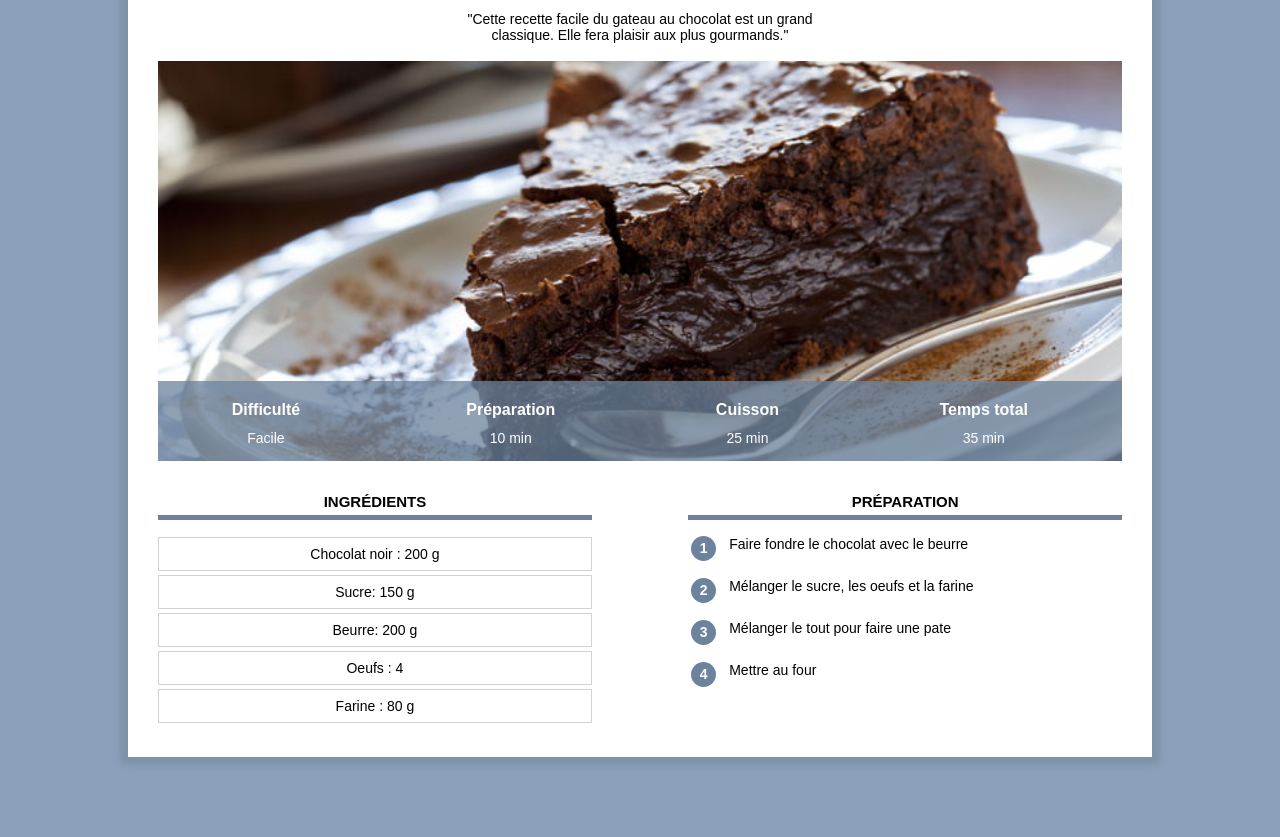
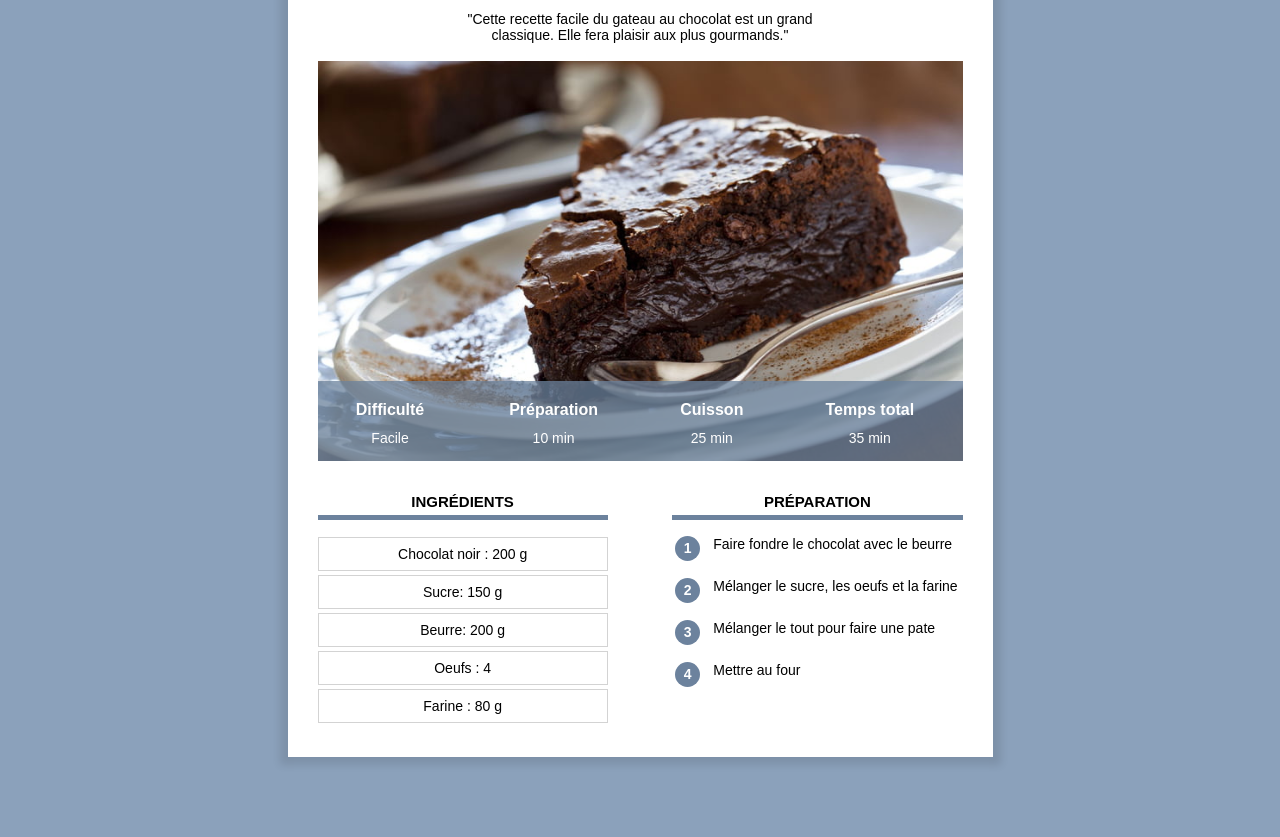
Before and after one commit to agau123/site_recettes, a plain HTML site: page index.html in a window 1280 px wide. Shown: the part 146-983 px from the top of the page. Drawn offline with Linux system fonts and the light colour scheme.

Commit message:
Add files via upload

```diff
--- a/index.html
+++ b/index.html
@@ -3,6 +3,7 @@
   <head>
     <title>Gateau au chocolat</title>
     <meta charset="UTF-8">
+    <meta name="viewport" content="width=device-width, initial-scale=1.0">
     <link rel="stylesheet" href="recette.css">
   </head>
   <body>
--- a/recette.css
+++ b/recette.css
@@ -9,9 +9,8 @@ body {
 }
 
 div.contenu {
-  min-width: 350px;
-  margin: 60px 10% 80px 10%;
-  padding: 0 30px 30px 30px;
+  margin: 40px 8px 40px 8px;
+  padding: 0 8px 20px 8px;
   background-color: white;
   box-shadow: 0 0 8px 8px rgba(0, 0, 0, 0.1);
   overflow: visible;
@@ -74,7 +73,7 @@ img.info {
 
 table.info {
   width: 100%;
-  height: 80px;
+  height: 50px;
   bottom: 0;
   position: absolute;
   background-color: #6C829DC0;
@@ -84,17 +83,17 @@ table.info {
 table.info th {
   padding-bottom: 8px;
   vertical-align: bottom;
-  font-size: 16px;
+  font-size: 14px;
 }
 
 table.info td {
   text-align: center;
   vertical-align: top;
-  font-size: 14px;
+  font-size: 12px;
 }
 
 div.colonne {
-  width: 45%;
+  width: 100%;
   margin-top: 20px;
 }
 
@@ -107,7 +106,6 @@ div.colonne h2 {
 }
 
 div.colonne1 {
-  margin-right: 10%;
   display: inline-block;
 }
 
@@ -118,10 +116,6 @@ div.ingredients p {
   text-align: center;
   font-size: 14px;
   border: 1px solid lightgray;
-}
-
-div.colonne2 {
-  float: right;
 }
 
 table.preparation tr {
@@ -151,3 +145,43 @@ table.preparation td.preparation_etape {
   padding-bottom: 10px;
   font-size: 14px;
 }
+
+@media only screen and (min-width: 768px) {
+  div.contenu {
+    min-width: 350px;
+    margin: 60px 10% 80px 10%;
+    padding: 0 30px 30px 30px;
+  }
+
+  table.info {
+    height: 80px;
+  }
+
+  table.info th {
+    font-size: 16px;
+  }
+
+  table.info td {
+    font-size: 14px;
+  }
+
+  div.colonne {
+    width: 45%;
+  }
+
+  div.colonne1 {
+    margin-right: 10%;
+  }
+
+  div.colonne2 {
+    float: right;
+  }
+}
+
+@media only screen and (min-width: 900px) {
+  div.contenu {
+    width: 645px;
+    margin-left: auto;
+    margin-right: auto;
+  }
+}
```
Also changed, not shown: recette.html (+1 -0 lines).
